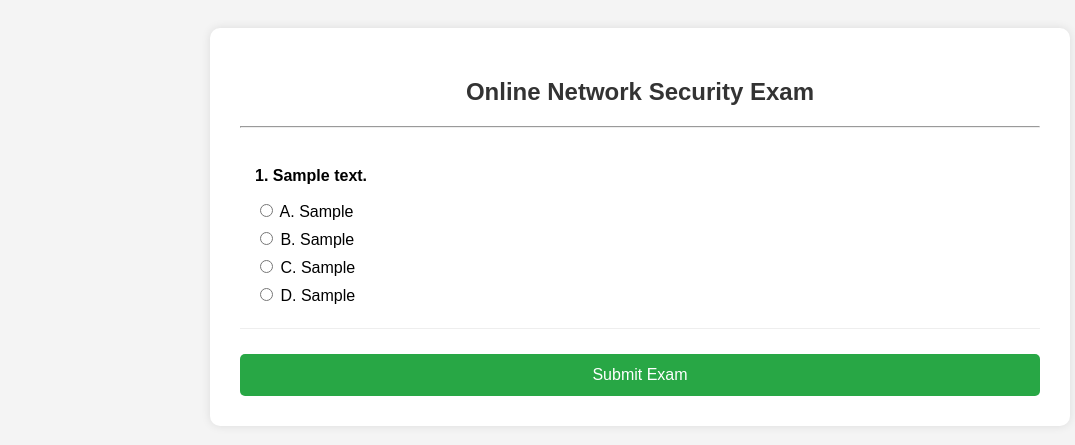
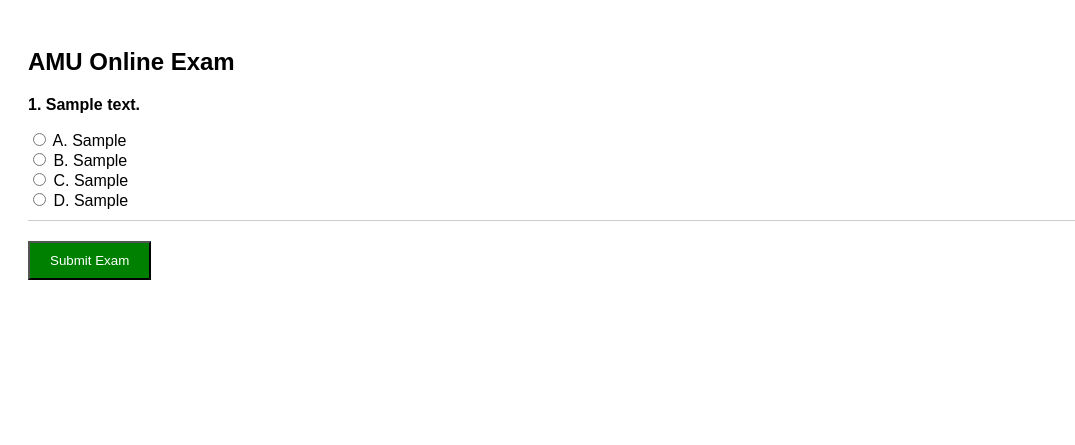
Before and after one commit to mesfinchalnew-creator/online-exam-system, a Flask app: page /exam in a window 1280 px wide. Shown: the top 445 px of the page, without its empty margins (0-1075 px from the left). Run offline with Flask 3, Linux system fonts and the light colour scheme; the visitor is signed in with stand-in values (Sample User, id 1); tables that the repository leaves empty hold one stand-in row (values such as "Sample post").

Commit message:
Update exam.html

```diff
--- a/templates/exam.html
+++ b/templates/exam.html
@@ -1,38 +1,21 @@
 <!DOCTYPE html>
-<html lang="en">
+<html>
 <head>
-    <meta charset="UTF-8">
-    <meta name="viewport" content="width=device-width, initial-scale=1.0">
-    <title>Online Exam - AMU</title>
-    <style>
-        body { font-family: Arial, sans-serif; background-color: #f4f4f4; padding: 20px; }
-        .container { max-width: 800px; background: white; padding: 30px; border-radius: 10px; margin: auto; box-shadow: 0px 0px 10px rgba(0,0,0,0.1); }
-        h2 { color: #333; text-align: center; }
-        .question { margin-bottom: 25px; padding: 15px; border-bottom: 1px solid #eee; }
-        .options { margin-top: 10px; }
-        label { display: block; margin-bottom: 8px; cursor: pointer; }
-        button { background-color: #28a745; color: white; padding: 12px 25px; border: none; border-radius: 5px; cursor: pointer; width: 100%; font-size: 16px; }
-        button:hover { background-color: #218838; }
-    </style>
+    <title>Online Exam</title>
 </head>
-<body>
-    <div class="container">
-        <h2>Online Network Security Exam</h2>
-        <hr>
+<body style="font-family: Arial; padding: 20px;">
+    <h2>AMU Online Exam</h2>
     <form action="/submit_exam" method="POST">
         {% for q in questions %}
-            <div class="question">
+        <div style="margin-bottom: 20px; border-bottom: 1px solid #ccc; padding-bottom: 10px;">
             <p><strong>{{ loop.index }}. {{ q.text }}</strong></p>
-                <div class="options">
-                    <label><input type="radio" name="{{ q.id }}" value="A"> A. {{ q.option_a }}</label>
-                    <label><input type="radio" name="{{ q.id }}" value="B"> B. {{ q.option_b }}</label>
-                    <label><input type="radio" name="{{ q.id }}" value="C"> C. {{ q.option_c }}</label>
+            <label><input type="radio" name="{{ q.id }}" value="A"> A. {{ q.option_a }}</label><br>
+            <label><input type="radio" name="{{ q.id }}" value="B"> B. {{ q.option_b }}</label><br>
+            <label><input type="radio" name="{{ q.id }}" value="C"> C. {{ q.option_c }}</label><br>
             <label><input type="radio" name="{{ q.id }}" value="D"> D. {{ q.option_d }}</label>
         </div>
-            </div>
         {% endfor %}
-            <button type="submit">Submit Exam</button>
+        <button type="submit" style="background: green; color: white; padding: 10px 20px;">Submit Exam</button>
     </form>
-    </div>
 </body>
 </html>
```
Lines whose indentation alone changed are shown as unchanged.
